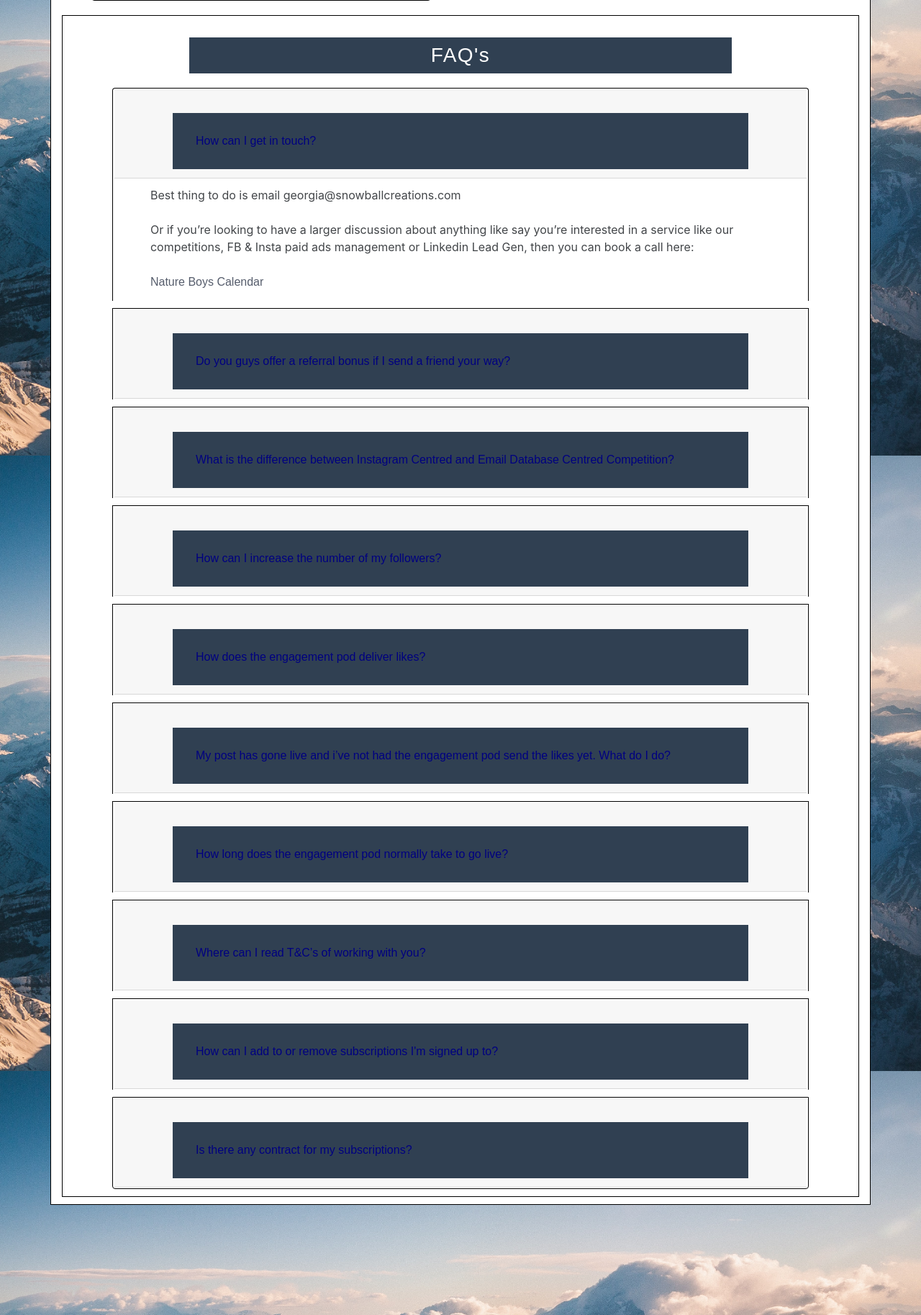
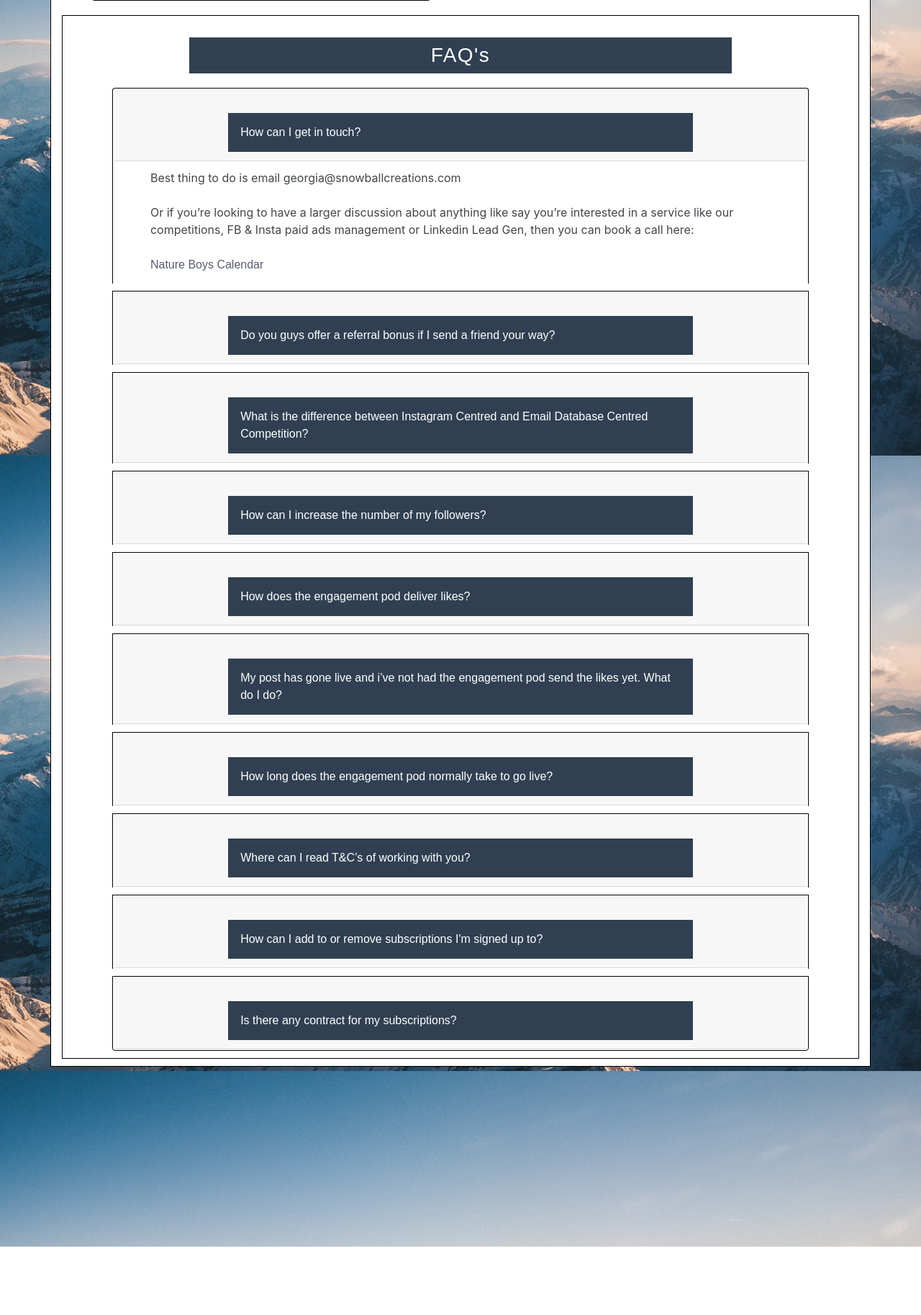
Before and after one commit to emilyjt/snowball-creations, a Django app: page /dashboard/ in a window 1280 px wide. Shown: the part 1932-3759 px from the top of the page at 72% size. After the commit the page ends 3664 px from the top, so only its background shows below. Run offline with Django 3.2, Linux system fonts and the light colour scheme; a user stored in the database is signed in; data comes from the database, SQL or seed files in the repository; both versions use the stored data as it was after the commit; some libraries are stand-ins or nearby versions.

Commit message:
Added more styling to clientbase and fixed styling of headers for FAQs

```diff
--- a/sc_app/static/dashboard/mystyle.css
+++ b/sc_app/static/dashboard/mystyle.css
@@ -217,9 +217,7 @@
 
 /* DASHBOARD CSS SECTION  */
 
-#faqbutton {
-  color: navy;
-}
+
 
 #totalpanel {
   background-color: white;
@@ -302,6 +300,10 @@
 
 /* FAQ SECTION OF DASHBOARD */
 
+#faqbutton {
+  color: white;
+}
+
 #faq-text {
   width: 90%;
   padding: 2px;
@@ -370,8 +372,8 @@
 
 .new-client-base-headers {
   padding: 2px;
-  background-color: slategray;
-  color: white;
+  background-color: #B3d8DB;
+  color: #304052;
 }
 
 .new-client-base-headers > div {
--- a/sc_app/templates/client_base/client_list.html
+++ b/sc_app/templates/client_base/client_list.html
@@ -2,7 +2,7 @@
 
 {% block content %}
 <h1>Client Base</h1>
-<h2>Total Monthly Rev: {{ totalPrice }} | Total Clients: {{ totalNumber }}</h2>
+<h2>Total Monthly Rev: {{ totalPrice }} | Total Subscriptions: {{ totalNumber }}</h2>
 <div class="new-client-base">
   <div>
     <div class="new-client-base-headers" style="display: flex; justify-content: space-evenly; align-items: center;">
--- a/sc_app/templates/dashboard/snippets/faq.html
+++ b/sc_app/templates/dashboard/snippets/faq.html
@@ -5,11 +5,11 @@
     <div class="accordion" id="accordionExample">
       <div class="card">
         <div class="card-header" id="headingOne">
-          <h2 class="mb-0">
+          <h3 class="mb-0">
             <button id='faqbutton' class="btn btn-link btn-block text-left faq-button" type="button" data-toggle="collapse" data-target="#collapseOne" aria-expanded="true" aria-controls="collapseOne">
               How can I get in touch?
             </button>
-          </h2>
+          </h3>
         </div>
         <div id="collapseOne" class="collapse show" aria-labelledby="headingOne" data-parent="#accordionExample">
           <div class="card-body" id="faq-text">
@@ -22,11 +22,11 @@
 
     <div class="card">
       <div class="card-header" id="headingTwo">
-        <h2 class="mb-0">
+        <h3 class="mb-0">
           <button id='faqbutton' class="btn btn-link btn-block text-left collapsed faq-button" type="button" data-toggle="collapse" data-target="#collapseTwo" aria-expanded="false" aria-controls="collapseTwo">
             Do you guys offer a referral bonus if I send a friend your way?
           </button>
-        </h2>
+        </h3>
       </div>
       <div id="collapseTwo" class="collapse" aria-labelledby="headingTwo" data-parent="#accordionExample">
         <div class="card-body" id="faq-text">
@@ -40,11 +40,11 @@
 
     <div class="card">
       <div class="card-header" id="headingThree">
-        <h2 class="mb-0">
+        <h3 class="mb-0">
           <button id='faqbutton' class="btn btn-link btn-block text-left collapsed faq-button" type="button" data-toggle="collapse" data-target="#collapseThree" aria-expanded="false" aria-controls="collapseThree">
             What is the difference between Instagram Centred and Email Database Centred Competition?
           </button>
-        </h2>
+        </h3>
       </div>
       <div id="collapseThree" class="collapse" aria-labelledby="headingThree" data-parent="#accordionExample">
         <div class="card-body" id="faq-text">
@@ -58,11 +58,11 @@
 
     <div class="card">
       <div class="card-header" id="headingFour">
-        <h2 class="mb-0">
+        <h3 class="mb-0">
           <button id='faqbutton' class="btn btn-link btn-block text-left collapsed faq-button" type="button" data-toggle="collapse" data-target="#collapseFour" aria-expanded="false" aria-controls="collapseFour">
             How can I increase the number of my followers?
           </button>
-        </h2>
+        </h3>
       </div>
       <div id="collapseFour" class="collapse" aria-labelledby="headingFour" data-parent="#accordionExample">
         <div class="card-body" id="faq-text">
@@ -75,11 +75,11 @@
 
     <div class="card">
       <div class="card-header" id="headingFive">
-        <h2 class="mb-0">
+        <h3 class="mb-0">
           <button id='faqbutton' class="btn btn-link btn-block text-left collapsed faq-button" type="button" data-toggle="collapse" data-target="#collapseFive" aria-expanded="false" aria-controls="collapseFive">
             How does the engagement pod deliver likes?
           </button>
-        </h2>
+        </h3>
       </div>
       <div id="collapseFive" class="collapse" aria-labelledby="headingFive" data-parent="#accordionExample">
         <div class="card-body" id="faq-text">
@@ -93,11 +93,11 @@
 
     <div class="card">
       <div class="card-header" id="headingSix">
-        <h2 class="mb-0">
+        <h3 class="mb-0">
           <button id='faqbutton' class="btn btn-link btn-block text-left collapsed faq-button" type="button" data-toggle="collapse" data-target="#collapseSix" aria-expanded="false" aria-controls="collapseSix">
             My post has gone live and i’ve not had the engagement pod send the likes yet. What do I do?
           </button>
-        </h2>
+        </h3>
       </div>
       <div id="collapseSix" class="collapse" aria-labelledby="headingSix" data-parent="#accordionExample">
         <div class="card-body" id="faq-text">
@@ -111,11 +111,11 @@
 
     <div class="card">
       <div class="card-header" id="headingSeven">
-        <h2 class="mb-0">
+        <h3 class="mb-0">
           <button id='faqbutton' class="btn btn-link btn-block text-left collapsed faq-button" type="button" data-toggle="collapse" data-target="#collapseSeven" aria-expanded="false" aria-controls="collapseSeven">
             How long does the engagement pod normally take to go live?
           </button>
-        </h2>
+        </h3>
       </div>
       <div id="collapseSeven" class="collapse" aria-labelledby="headingSeven" data-parent="#accordionExample">
         <div class="card-body" id="faq-text">
@@ -126,11 +126,11 @@
 
     <div class="card">
       <div class="card-header" id="headingEight">
-        <h2 class="mb-0">
+        <h3 class="mb-0">
           <button id='faqbutton' class="btn btn-link btn-block text-left collapsed faq-button" type="button" data-toggle="collapse" data-target="#collapseEight" aria-expanded="false" aria-controls="collapseEight">
             Where can I read T&C’s of working with you?
           </button>
-        </h2>
+        </h3>
       </div>
       <div id="collapseEight" class="collapse" aria-labelledby="headingEight" data-parent="#accordionExample">
         <div class="card-body" id="faq-text">
@@ -142,11 +142,11 @@
 
     <div class="card">
       <div class="card-header" id="headingNine">
-        <h2 class="mb-0">
+        <h3 class="mb-0">
           <button id='faqbutton' class="btn btn-link btn-block text-left collapsed faq-button" type="button" data-toggle="collapse" data-target="#collapseNine" aria-expanded="false" aria-controls="collapseNine">
             How can I add to or remove subscriptions I'm signed up to?
           </button>
-        </h2>
+        </h3>
       </div>
       <div id="collapseNine" class="collapse" aria-labelledby="headingNine" data-parent="#accordionExample">
         <div class="card-body" id="faq-text">
@@ -160,11 +160,11 @@
 
     <div class="card">
       <div class="card-header" id="headingTen">
-        <h2 class="mb-0">
+        <h3 class="mb-0">
           <button id='faqbutton' class="btn btn-link btn-block text-left collapsed faq-button" type="button" data-toggle="collapse" data-target="#collapseTen" aria-expanded="false" aria-controls="collapseTen">
             Is there any contract for my subscriptions?
           </button>
-        </h2>
+        </h3>
       </div>
       <div id="collapseTen" class="collapse" aria-labelledby="headingNine" data-parent="#accordionExample">
         <div class="card-body" id="faq-text">
```
Also changed, not shown: sc_app/db.sqlite3.
